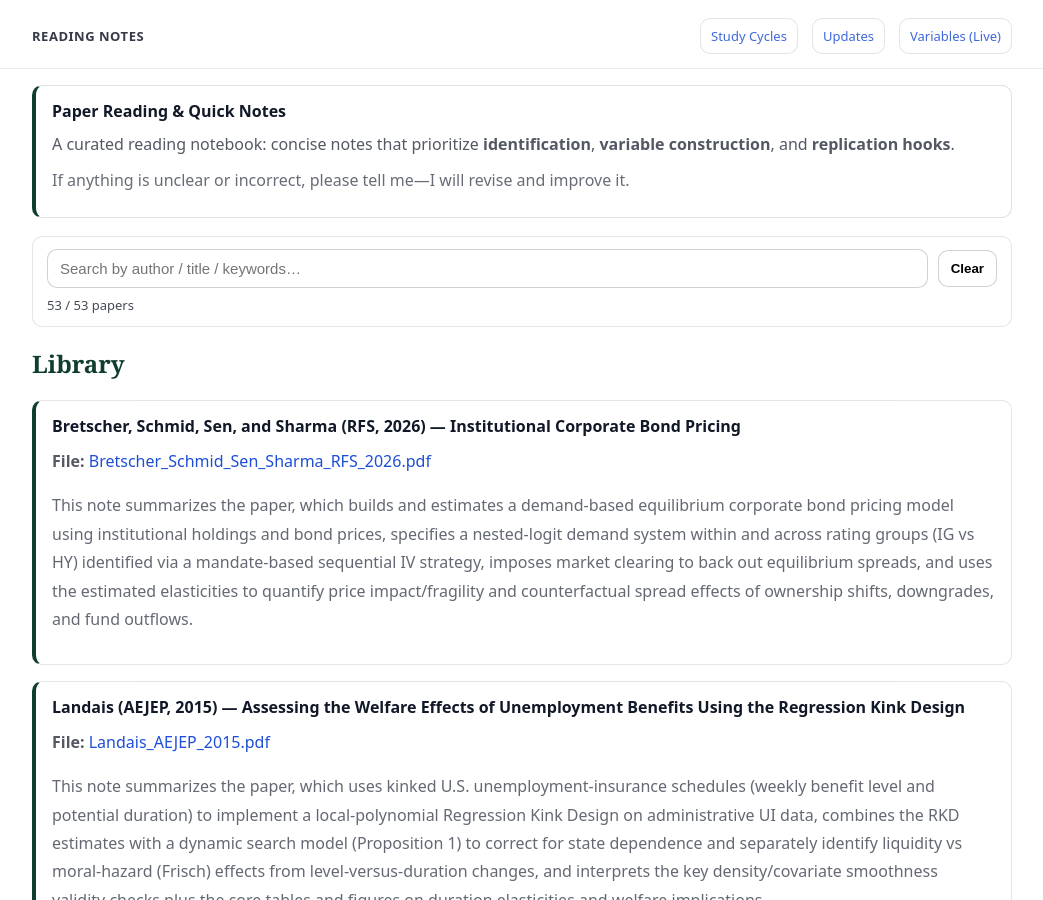
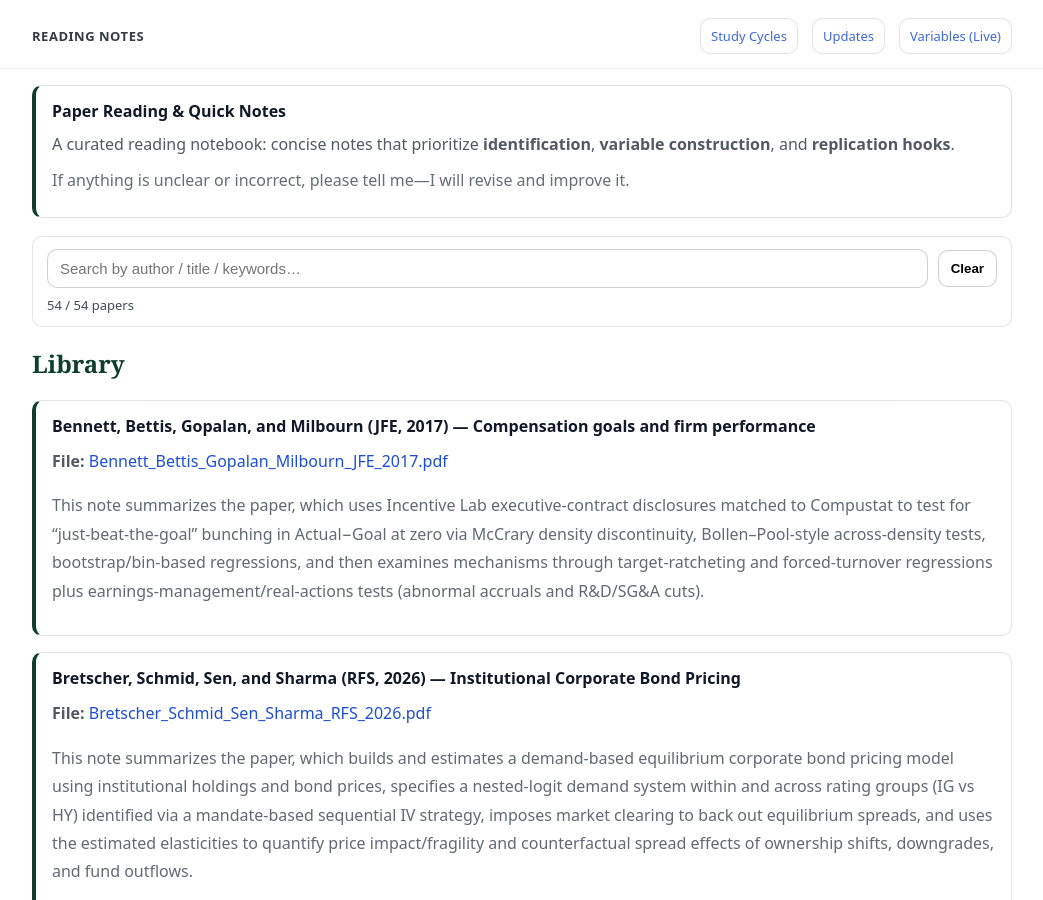
Before and after one commit to yaxinzn/study-archive, a Jekyll site: the page built from reading/index.md, in a window 1280 px wide and 900 px high. Shown: the whole window, without its empty margins (118-1161 px from the left). Built offline with Jekyll 4.4.1, drawn with Linux system fonts in a browser that asks for light colours.

Commit message:
Reading: add/update Bennett_Bettis_Gopalan_Milbourn_JFE_2017.pdf

```diff
--- a/_data/reading.yml
+++ b/_data/reading.yml
@@ -1,3 +1,7 @@
+- title: "Bennett, Bettis, Gopalan, and Milbourn (JFE, 2017) — Compensation goals and firm performance"
+  file: "Bennett_Bettis_Gopalan_Milbourn_JFE_2017.pdf"
+  desc: "This note summarizes the paper, which uses Incentive Lab executive-contract disclosures matched to Compustat to test for “just-beat-the-goal” bunching in Actual−Goal at zero via McCrary density discontinuity, Bollen–Pool-style across-density tests, bootstrap/bin-based regressions, and then examines mechanisms through target-ratcheting and forced-turnover regressions plus earnings-management/real-actions tests (abnormal accruals and R&D/SG&A cuts)."
+
 - title: "Bretscher, Schmid, Sen, and Sharma (RFS, 2026) — Institutional Corporate Bond Pricing"
   file: "Bretscher_Schmid_Sen_Sharma_RFS_2026.pdf"
   desc: "This note summarizes the paper, which builds and estimates a demand-based equilibrium corporate bond pricing model using institutional holdings and bond prices, specifies a nested-logit demand system within and across rating groups (IG vs HY) identified via a mandate-based sequential IV strategy, imposes market clearing to back out equilibrium spreads, and uses the estimated elasticities to quantify price impact/fragility and counterfactual spread effects of ownership shifts, downgrades, and fund outflows."
```
Also changed, not shown: 1 other file.
